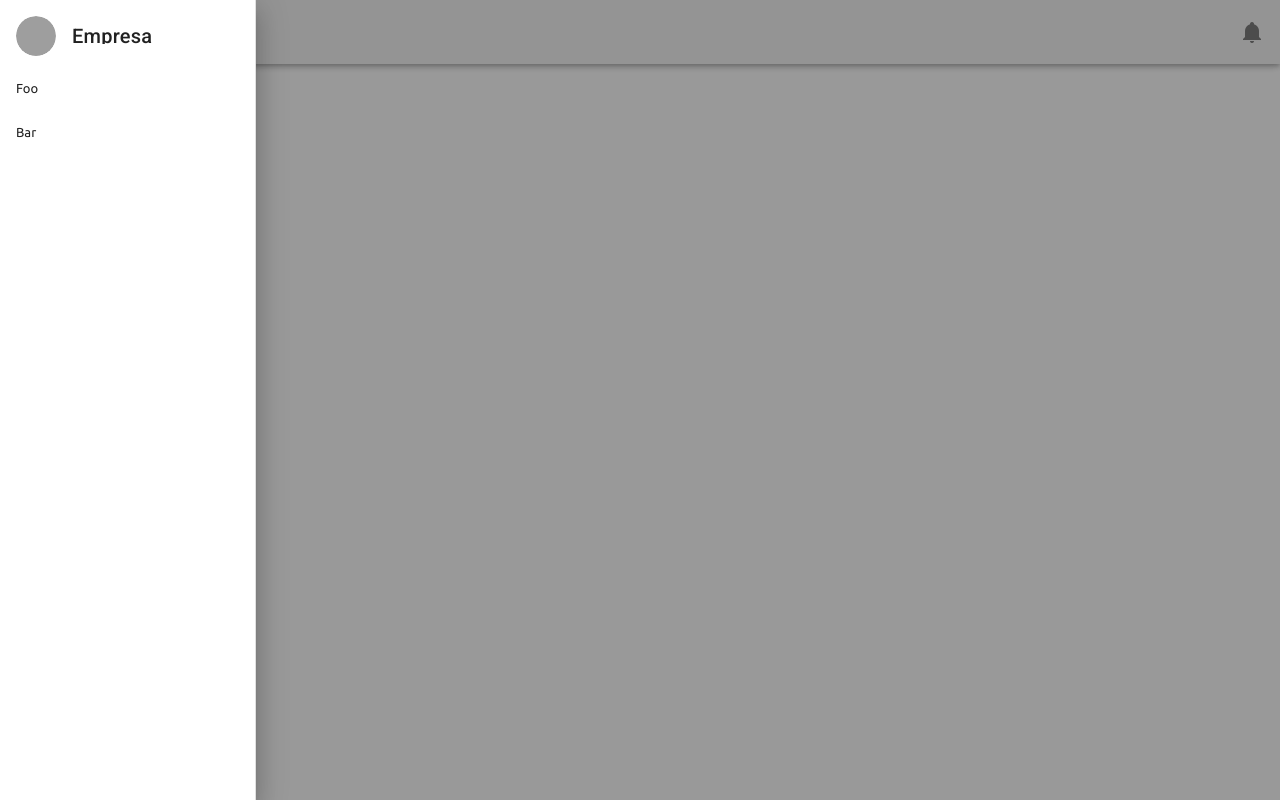
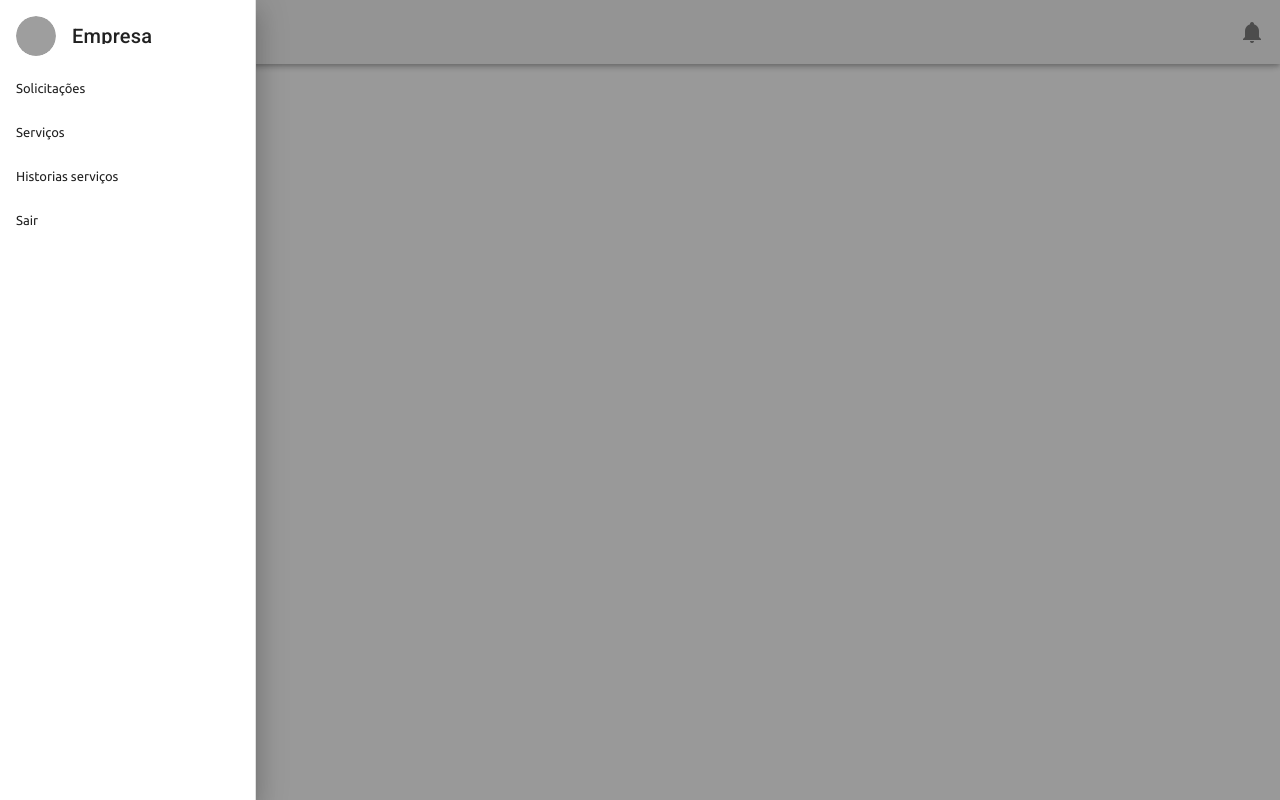
Before and after one commit to fabricadeprogramador/garibae-lavajato, a Vue app: page / in a window 1280 px wide. Both pictures are taken after a click on the button 28 px from the left and 32 px from the top of the page. Built offline with nearby package versions, Linux system fonts and the light colour scheme; grey boxes are pictures that could not be loaded.

Commit message:
alteraçoes list item

```diff
--- a/src/App.vue
+++ b/src/App.vue
@@ -41,11 +41,17 @@
           </v-list-item-content>
         </v-list-item>
           <v-list-item>
-            <v-list-item-title>Foo</v-list-item-title>
+            <v-list-item-title>Solicitações</v-list-item-title>
           </v-list-item>
           <v-list-item>
-            <v-list-item-title>Bar</v-list-item-title>
+            <v-list-item-title>Serviços</v-list-item-title>
           </v-list-item>
+        <v-list-item>
+          <v-list-item-title>Historias serviços</v-list-item-title>
+        </v-list-item>
+        <v-list-item>
+          <v-list-item-title>Sair</v-list-item-title>
+        </v-list-item>
         </v-list-item-group>
       </v-list>
     </v-navigation-drawer>
```
